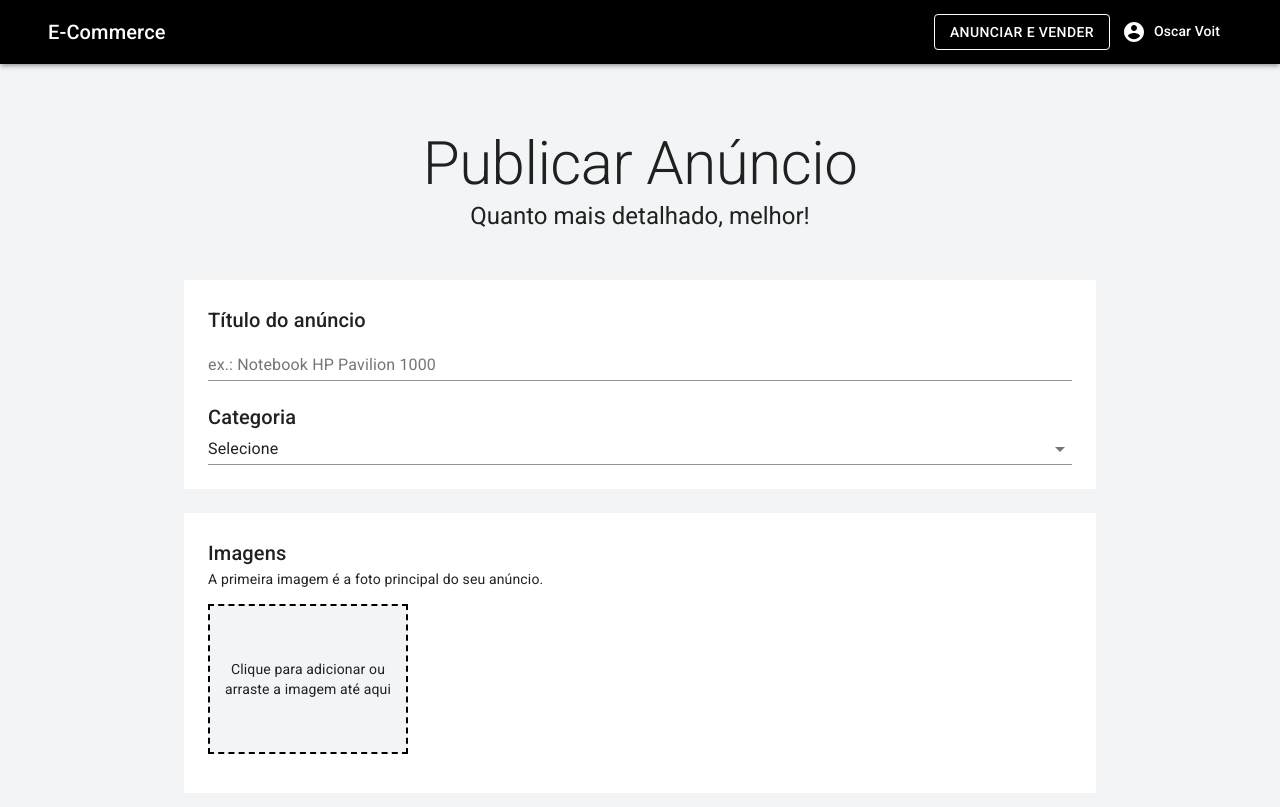
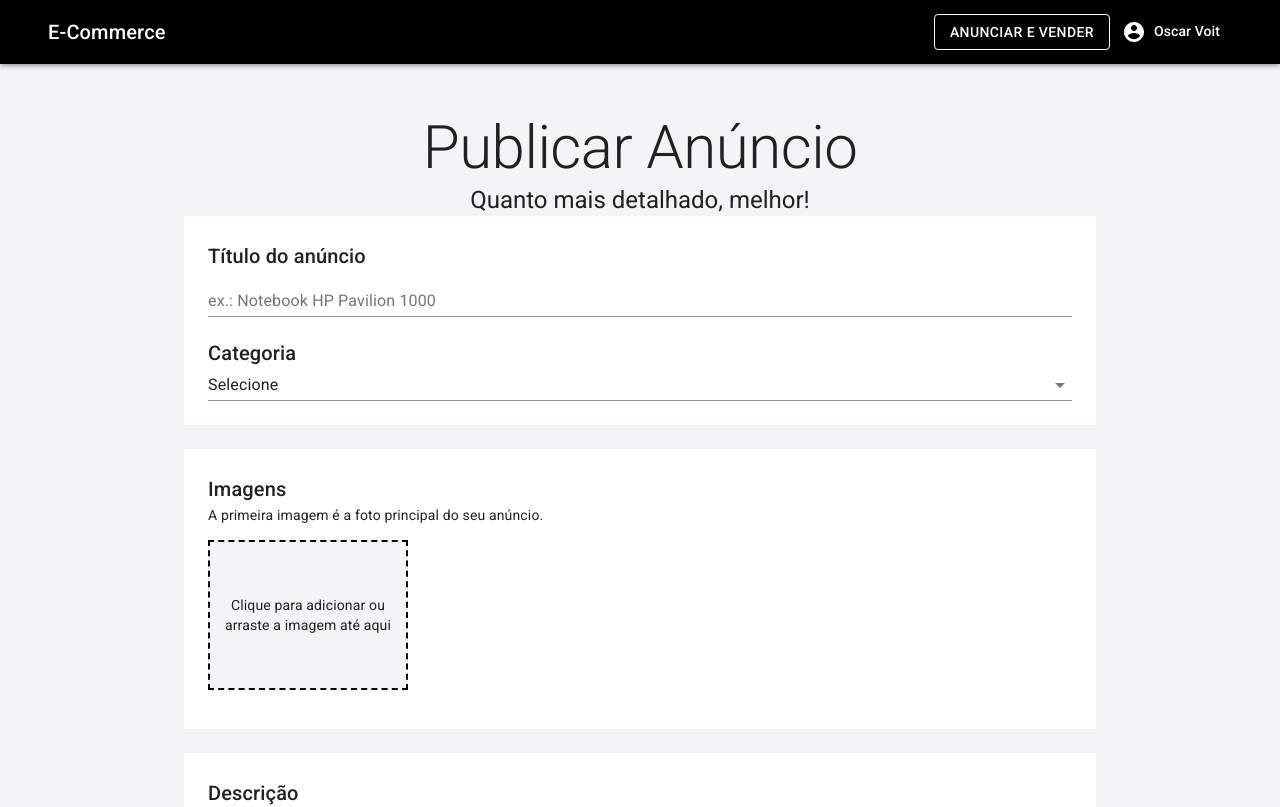
Before and after one commit to oscarvoit/e-commerce, a Next.js app: page /user/publish in a window 1280 px wide. Shown: the top 807 px of the page. Built offline with nearby package versions, Linux system fonts and the light colour scheme.

Commit message:
abstraindo o container das pages + adicionando container no TemplateDefault

```diff
--- a/pages/index.js
+++ b/pages/index.js
@@ -15,9 +15,6 @@
 import TemplateDefault from '../src/templates/Default'
 
 const useStyles = makeStyles((theme) => ({
-  searchContainer: {
-    padding: theme.spacing(8, 10, 6)
-  },
   searchBox: {
     display: 'flex',
     justifyContent: 'center',
@@ -33,7 +30,7 @@
   const classes = useStyles()
   return(
     <TemplateDefault>
-      <Container mxWidth="md" className={classes.searchContainer}>
+      <Container mxWidth="md">
         <Typography component="h1" variant="h3" align="center" color="textPrimary">
           O que deseja encontrar?
         </Typography>
--- a/pages/user/dashboard.js
+++ b/pages/user/dashboard.js
@@ -12,9 +12,6 @@
 import TemplateDefault from '../../src/templates/Default'
 
 const useStyles = makeStyles((theme) => ({
-  container: {
-    padding: theme.spacing(8,0,6)
-  },
   cardMedia: {
     paddingTop: '56%',
   },
@@ -29,7 +26,7 @@
   return (
     <TemplateDefault>
       <Container maxWidth="sm">
-        <Typography component="h1" className={classes.container} align="center" variant="h2">
+        <Typography component="h1" align="center" variant="h2">
           Meus Anúncios
         </Typography>
         <Button variant="contained" color="primary" className={classes.buttonAdd}>Publicar novo anúncio</Button>
--- a/pages/user/publish.js
+++ b/pages/user/publish.js
@@ -22,9 +22,6 @@
 const useStyles = makeStyles((theme) => ({
   mask: {},
   mainImage: {},
-  container: {
-    padding: theme.spacing(8, 0, 6)
-  },
   boxContainer: {
     paddingBottom: theme.spacing(3),
   },
@@ -108,7 +105,7 @@
 
   return(
     <TemplateDefault>
-      <Container maxWidth="sm" className={classes.container}>
+      <Container maxWidth="sm">
         <Typography component="h1" variant="h2" align="center" color="textPrimary">
           Publicar Anúncio
         </Typography>
--- a/src/components/Footer.js
+++ b/src/components/Footer.js
@@ -7,7 +7,6 @@
     borderTop: `1px solid ${theme.palette.divider}`,
     paddingBottom: theme.spacing(3),
     paddingTop: theme.spacing(6),
-    marginTop: theme.spacing(8),
     [theme.breakpoints.up('sm')]: {
       paddingBottom: theme.spacing(6),
       paddingTop: theme.spacing(6),
--- a/src/templates/Default.js
+++ b/src/templates/Default.js
@@ -1,11 +1,22 @@
+import { Box } from '@material-ui/core'
+import { makeStyles } from '@material-ui/core/styles'
 import Header from '../components/Header'
 import Footer from '../components/Footer'
 
+const useStyles = makeStyles((theme) => ({
+  container: {
+    padding: theme.spacing(6, 0, 6)
+  }
+}))
+
 const Default = ({children}) => {
+  const classes = useStyles()
   return (
     <>
       <Header />
-      {children}
+      <Box className={classes.container}>
+        {children}
+      </Box>
       <Footer />
     </>
   )
```
